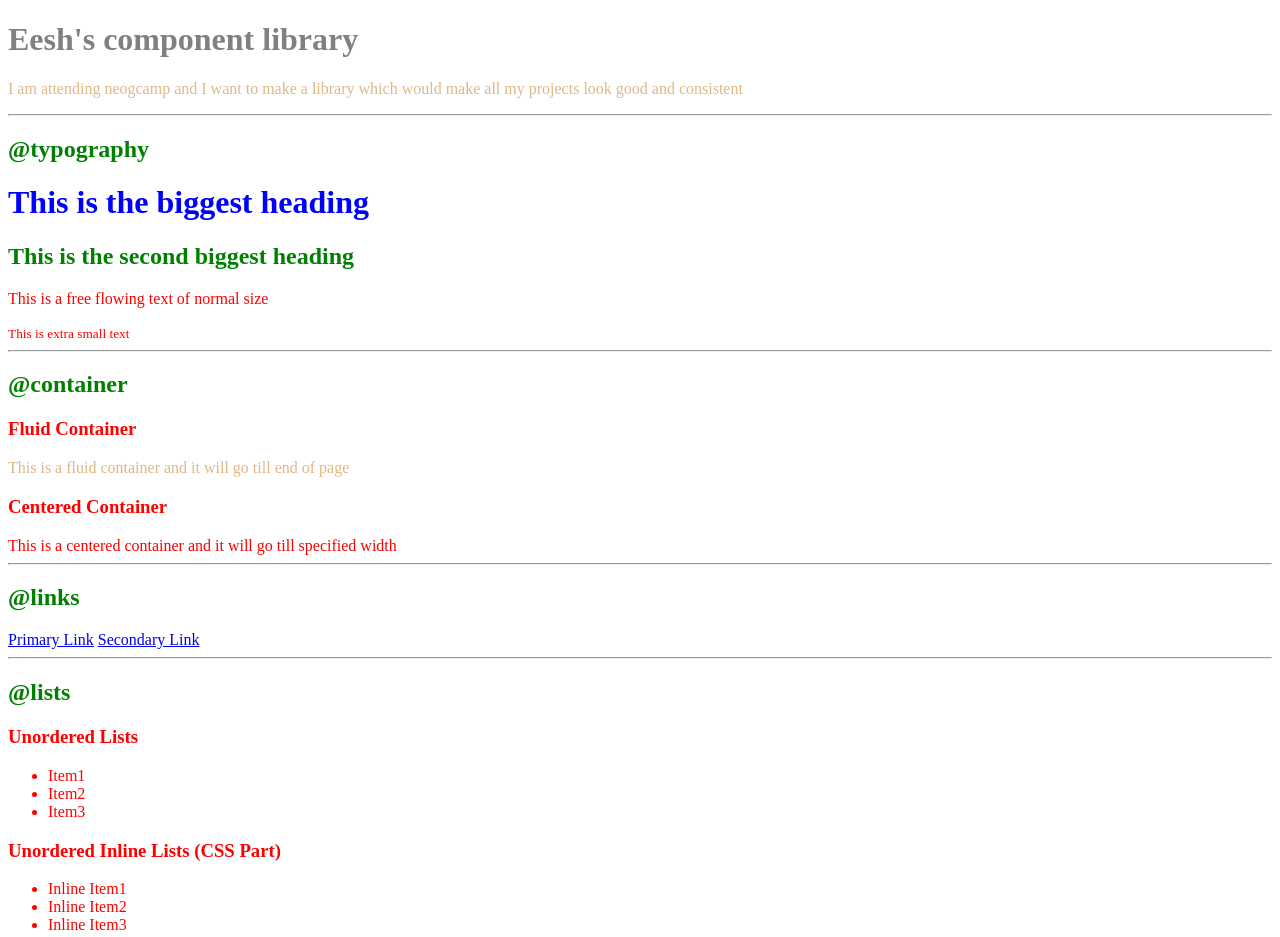
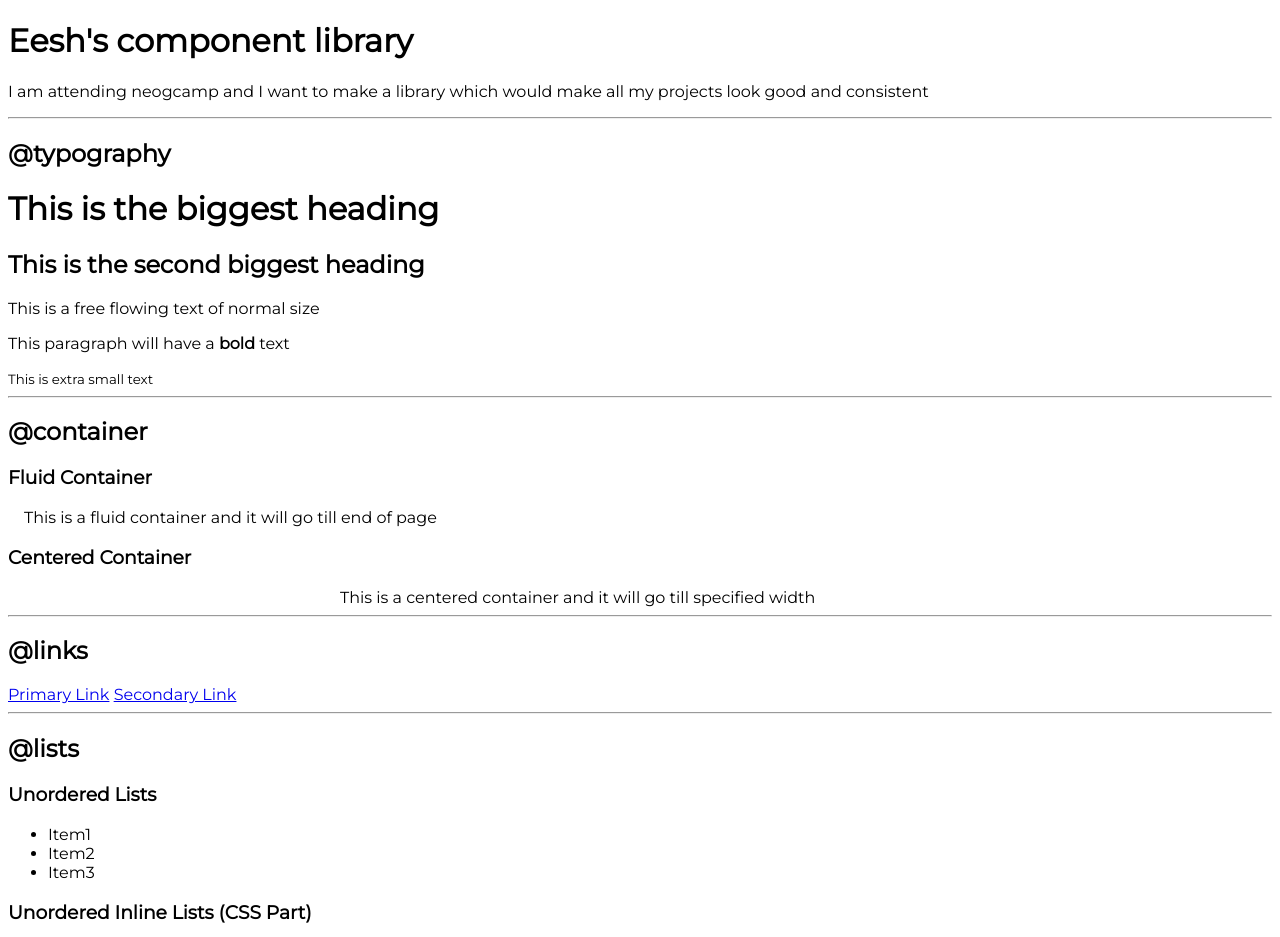
Before and after one commit to GuptaEesh/Mark4, a plain HTML site: page index.html in a window 1280 px wide. Shown: the top 937 px of the page. Drawn offline with Linux system fonts and the light colour scheme.

Commit message:
container

```diff
--- a/index.html
+++ b/index.html
@@ -6,31 +6,28 @@
     <meta http-equiv="X-UA-Compatible" content="IE=edge">
     <meta name="viewport" content="width=device-width, initial-scale=1.0">
     <title>Document</title>
-    <!-- <style>
-        body{
-            color: red;
-        }
-    </style> -->
+
     <link href="styles.css" rel="stylesheet">
 </head>
 
-<!-- <body style="color: rebeccapurple;"> -->
+
     <body>
-    <h1 id="LIB-header">Eesh's component library</h1>
-    <p class="para">I am attending neogcamp and I want to make a library which would
+    <h1 >Eesh's component library</h1>
+    <p >I am attending neogcamp and I want to make a library which would
         make all my projects look good and consistent </p>
     <hr>
     <h2>@typography </h2>
     <h1>This is the biggest heading</h1>
     <h2>This is the second biggest heading</h2>
     <p>This is a free flowing text of normal size</p>
+    <p>This paragraph will have a <strong>bold</strong> text</p>
     <small>This is extra small text</small>
     <hr>
     <h2>@container</h2>
     <h3>Fluid Container</h3>
-    <div class="para">This is a fluid container and it will go till end of page</div>
+    <div class="container">This is a fluid container and it will go till end of page</div>
     <h3>Centered Container</h3>
-    <div>This is a centered container and it will go till specified width</div>
+    <div class="container container-center">This is a centered container and it will go till specified width</div>
     <hr>
     <h2>@links</h2>
     <a href="/">Primary Link</a>
@@ -103,8 +100,7 @@
             </li>
         </ul>
     </footer>
-    <!-- <div style="height: 30vh;">
-    </div> -->
+
 </body>
 
 </html>
--- a/styles.css
+++ b/styles.css
@@ -1,16 +1,12 @@
+@import url('https://fonts.googleapis.com/css2?family=Montserrat:ital,wght@400;1,700&display=swap');
 body{
-    color:red;
+    font-family: 'Montserrat', sans-serif;
 }
-h1{
-    color:blue;
+.container{
+    padding-left: 1rem;
+    padding-right: 1rem;
 }
-h2{
-    color:green;
+.container-center{
+   max-width:600px;
+   margin:auto;
 }
-#LIB-header{
-    color:gray;
-}
-.para{
-    color:burlywood;
-
-}
```
